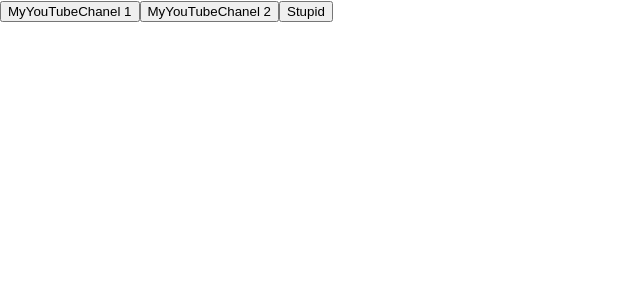
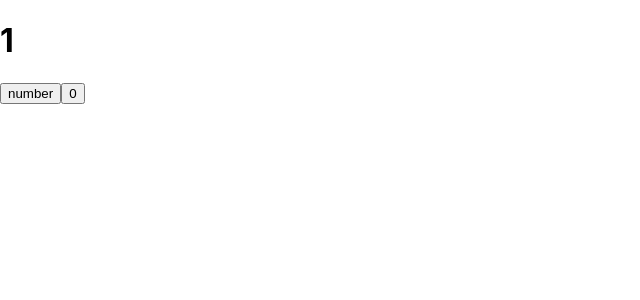
Before and after one commit to Kaptsiuh/microtasks, a React (Create React App) app: page / in a window 1280 px wide. Shown: the top 300 px of the page, without its empty margins (0-640 px from the left). Built offline with nearby package versions, Linux system fonts and the light colour scheme.

Commit message:
complete useState

```diff
--- a/src/App.tsx
+++ b/src/App.tsx
@@ -4,74 +4,21 @@ import { NewComponent } from "./components/NewComponent";
 import { Button } from "./components/Button";
 
 function App() {
-  // const myFirstSubscriber = (event: React.MouseEvent<HTMLButtonElement>) => {
-  //   console.log("Hell 3");
-  // };
-  // const myFirstSubscriber2 = (event: React.MouseEvent<HTMLButtonElement>) => {
-  //   console.log("Hell 5");
-  // };
+  let [count, setCount] = useState(1);
 
-  // const onClickHundler = (name: string): void => {
-  //   console.log(name);
-  // };
-
-  // const foo1 = () => {
-  //   console.log(100200);
-  // };
-
-  // const foo2 = (number: number) => {
-  //   console.log(number);
-  // };
-
-  const Button1Foo = (subscriber: string, age: number, address: string) => {
-    console.log(subscriber, age, address);
+  const onClickHandler = () => {
+    setCount(++count);
   };
 
-  const Button2Foo = (subscriber: string) => {
-    console.log(subscriber);
-  };
-
-  const Button3Foo = () => {
-    console.log("Im stupid button");
+  const onClickHandler2 = () => {
+    setCount(0);
   };
 
   return (
     <>
-      {/* <button
-        onClick={(event: React.MouseEvent<HTMLButtonElement>) =>
-          onClickHundler("Dima")
-        }
-      >
-        MyYouTube Chanel 1
-      </button>
-      <button
-        onClick={(event: React.MouseEvent<HTMLButtonElement>) =>
-          onClickHundler("Dimon")
-        }
-      >
-        MyYouTube Chanel 2
-      </button> */}
-
-      {/* <button onClick={foo1}>1</button>
-      <button
-        onClick={(event: React.MouseEvent<HTMLButtonElement>) => foo2(100200)}
-      >
-        2
-      </button> */}
-      <Button
-        title={"MyYouTubeChanel 1"}
-        callBack={() => Button1Foo("im Dima", 21, "Lodz")}
-      />
-      <Button
-        title={"MyYouTubeChanel 2"}
-        callBack={() => Button2Foo("im Dimas")}
-      />
-      <Button
-        title={"Stupid"}
-        callBack={() => {
-          Button3Foo();
-        }}
-      />
+      <h1>{count}</h1>
+      <button onClick={onClickHandler}>number</button>
+      <button onClick={onClickHandler2}>0</button>
     </>
   );
 }
```
